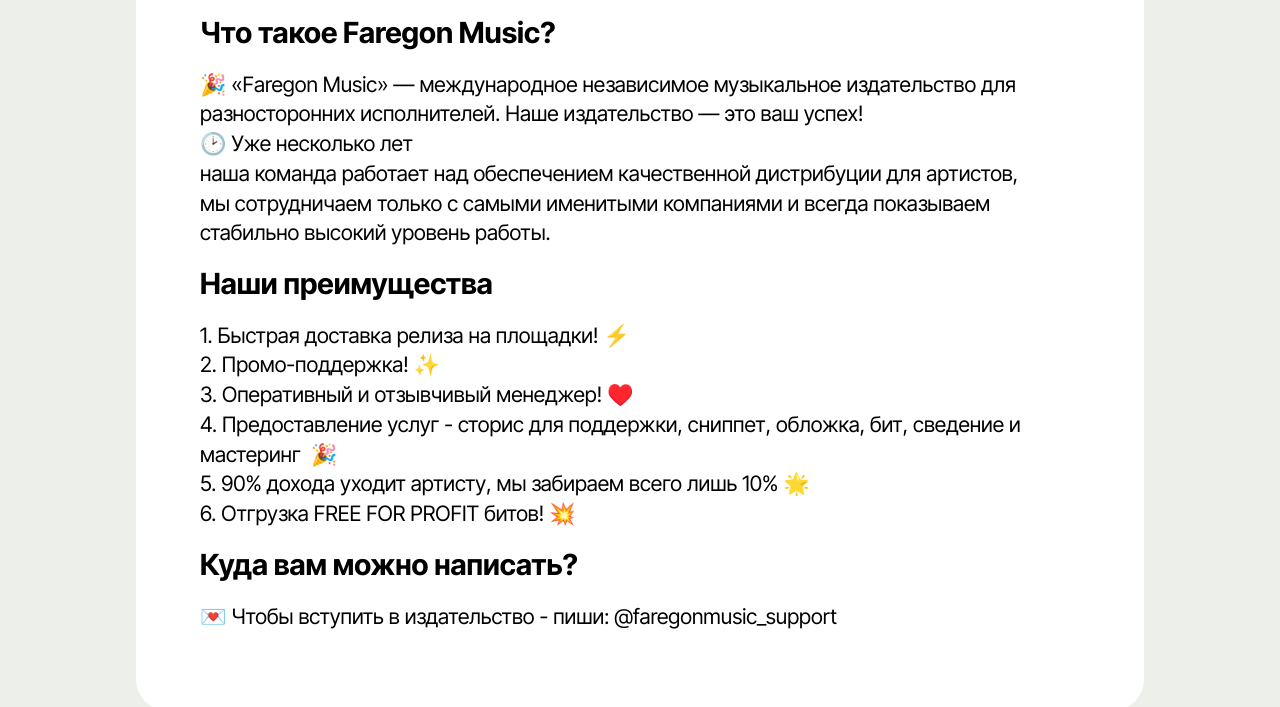
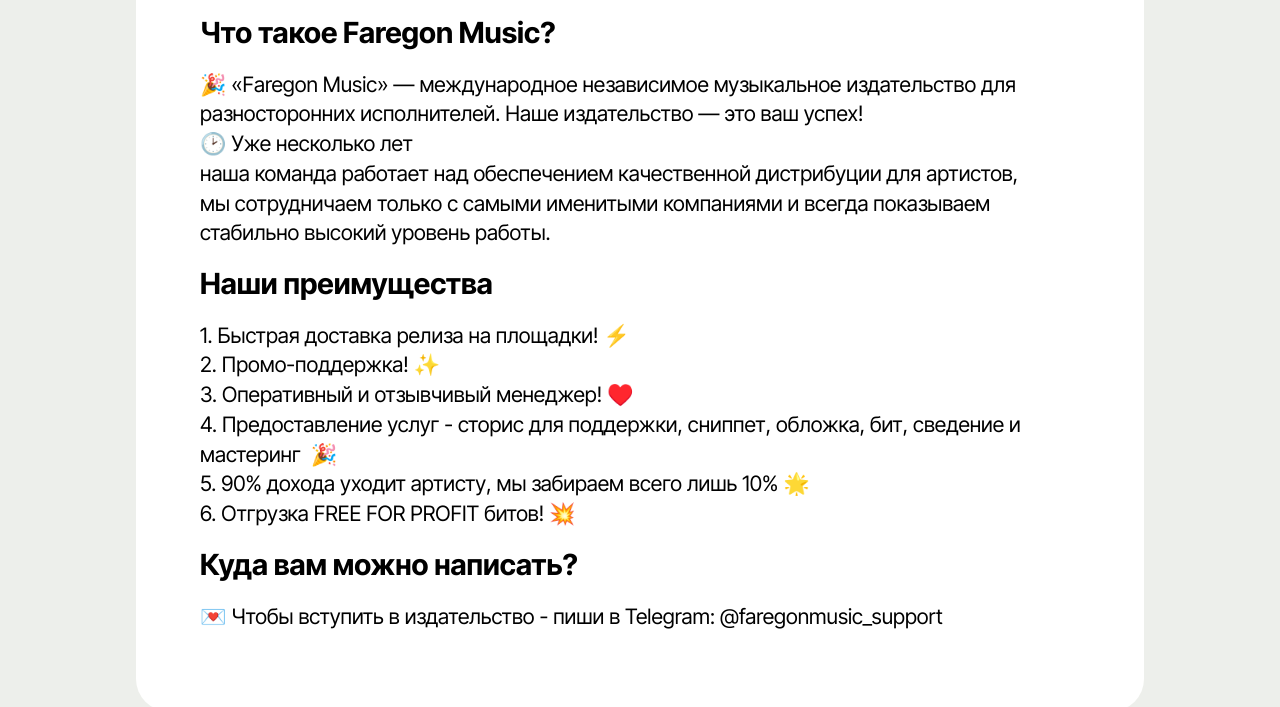
Before and after one commit to faregonmusic/faregonmusic, a plain HTML site: page aboutus.html in a window 1280 px wide. Shown: the part 251-958 px from the top of the page. Drawn offline with Linux system fonts and the light colour scheme.

Commit message:
Update aboutus.html

```diff
--- a/aboutus.html
+++ b/aboutus.html
@@ -106,7 +106,7 @@
               <div class="item-wrapper">
                 <h4 class="mbr-section-subtitle mbr-fonts-style mb-3 display-5"><strong>Куда вам можно написать?</strong></h4>
                 <p class="mbr-text mbr-fonts-style display-7">
-                  💌 Чтобы вступить в издательство - пиши: @faregonmusic_support
+                  💌 Чтобы вступить в издательство - пиши в Telegram: @faregonmusic_support
                 </p>
               </div>
             </div>
```
